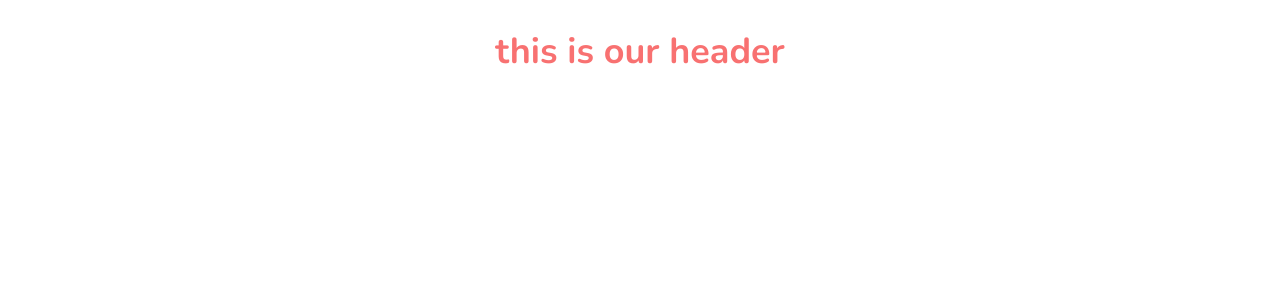
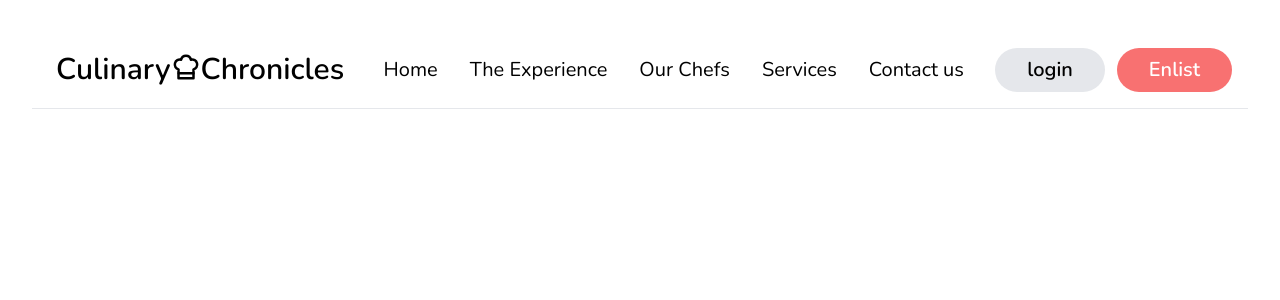
Before and after one commit to furqanRupom/culinary-chronicles, a React (Vite) app: page / in a window 1280 px wide. Shown: the top 300 px of the page. Built offline with nearby package versions, Linux system fonts and the light colour scheme; a web font is replaced by a local one.

Commit message:
added header section with full responsive

```diff
--- a/src/pages/Shared/Header/Header.jsx
+++ b/src/pages/Shared/Header/Header.jsx
@@ -1,13 +1,135 @@
-import React from 'react';
+import React, { useState } from "react";
+import { HiOutlineBars3BottomRight } from "react-icons/hi2";
+import { TbChefHat } from "react-icons/tb";
+import { RxCross1 } from "react-icons/rx";
+import { BiRightArrow } from "react-icons/bi";
+import { MdKeyboardArrowRight } from "react-icons/md";
+import { Link } from "react-router-dom";
+const Header = () => {
+  const [toggle, setToggle] = useState(false);
+  return (
 
-const Header = () => {
-    return (
-        <div>
-            <h3 className="text-4xl font-Nunito font-bold text-red-400">
-                this is our header
-            </h3>
+    <>
+    <header className="font-Nunito relative lg:flex justify-between items-center px-4">
+      <div className="flex justify-between  items-center px-2 py-5">
+        <div className="text-3xl font-semibold">
+          {" "}
+          <h2 className="flex">
+            Culinary
+            <TbChefHat />
+            Chronicles
+          </h2>
         </div>
-    );
+
+        <div
+          onClick={() => setToggle(true)}
+          className="text-3xl cursor-pointer lg:hidden"
+        >
+          <HiOutlineBars3BottomRight />
+        </div>
+      </div>
+    <div className={ toggle === false ? "absolute w-full -z-20 top-0 left-0 lg:hidden" : 'z-0 lg:hidden'}>
+        <div
+          className={
+            toggle
+              ? "absolute lg:hidden w-full h-[400px] top-0 left-0 duration-300 bg-white"
+              : "-translate-y-[800px] duration-300 lg:hidden"
+          }
+        >
+          <div className="flex justify-between items-center px-4 py-5">
+            <div className="text-3xl font-semibold">
+              {" "}
+              <h2 className="flex">
+                Culinary
+                <TbChefHat />
+                Chronicles
+              </h2>
+            </div>
+
+            <div
+              onClick={() => setToggle(false)}
+              className="text-3xl cursor-pointer"
+            >
+              <RxCross1 />
+            </div>
+          </div>
+          <hr />
+          <div>
+            <nav className="flex flex-col px-5 py-4 text-2xl space-y-3">
+              <Link className="hover:text-red-400 duration-200 w-fit" to="/">
+                Home
+              </Link>
+              <Link className="hover:text-red-400 duration-200 w-fit" to="/">
+                The Experience
+              </Link>
+              <Link className="hover:text-red-400 duration-200 w-fit" to="/">
+                Our Chefs
+              </Link>
+              <Link className="hover:text-red-400 duration-200 w-fit" to="/">
+                Services
+              </Link>
+              <Link className="hover:text-red-400 duration-200 w-fit" to="/">
+                Contact us
+              </Link>
+            </nav>
+            <hr className="mt-4" />
+            <button className=" text-center mt-5 flex items-center text-2xl space-x-1 justify-center w-full  bg-gray-200 hover:bg-red-100 rounded-full max-w-md mx-auto px-2 py-2 group">
+              <h2 className="font-semibold">login</h2>
+              <div className="-translate-x-4 text-transparent group-hover:text-black group-hover:translate-x-0 duration-300">
+                <MdKeyboardArrowRight />
+              </div>
+            </button>
+          </div>
+        </div>
+
+
+
+    </div>
+      <div className="hidden lg:block">
+        <nav className="flex  px-5 py-4 lg:text-md xl:text-xl lg:space-x-4  xl:space-x-8 items-center">
+          <Link className="hover:text-red-400 duration-200 w-fit" to="/">
+            Home
+          </Link>
+          <Link className="hover:text-red-400 duration-200 w-fit" to="/">
+            The Experience
+          </Link>
+          <Link className="hover:text-red-400 duration-200 w-fit" to="/">
+            Our Chefs
+          </Link>
+          <Link className="hover:text-red-400 duration-200 w-fit" to="/">
+            Services
+          </Link>
+          <Link className="hover:text-red-400 duration-200 w-fit" to="/">
+            Contact us
+          </Link>
+        </nav>
+
+      </div>
+      <div>
+        <div className="hidden lg:flex space-x-3 items-center">
+      <button className=" text-center flex items-center text-xl space-x-1 justify-center   bg-gray-200 hover:bg-red-100 rounded-full px-8 py-2 group relative">
+              <h2 className="font-semibold">login</h2>
+              <div className="-translate-x-1 absolute right-2  text-transparent group-hover:text-black group-hover:translate-x-0 duration-300">
+                <MdKeyboardArrowRight />
+              </div>
+            </button>
+      <button className=" text-center flex items-center text-xl space-x-1 justify-center   bg-red-400  rounded-full lg:px-5 xl:px-8 py-2 group relative text-white">
+              <h2 className="font-semibold">
+                    Enlist
+              </h2>
+              <div className="-translate-x-1 absolute lg:right-0 xl:right-2 text-transparent group-hover:text-white group-hover:translate-x-0 duration-300">
+                <MdKeyboardArrowRight />
+              </div>
+            </button>
+
+        </div>
+      </div>
+
+    </header>
+
+          <hr />
+    </>
+  );
 };
 
 export default Header;
```
